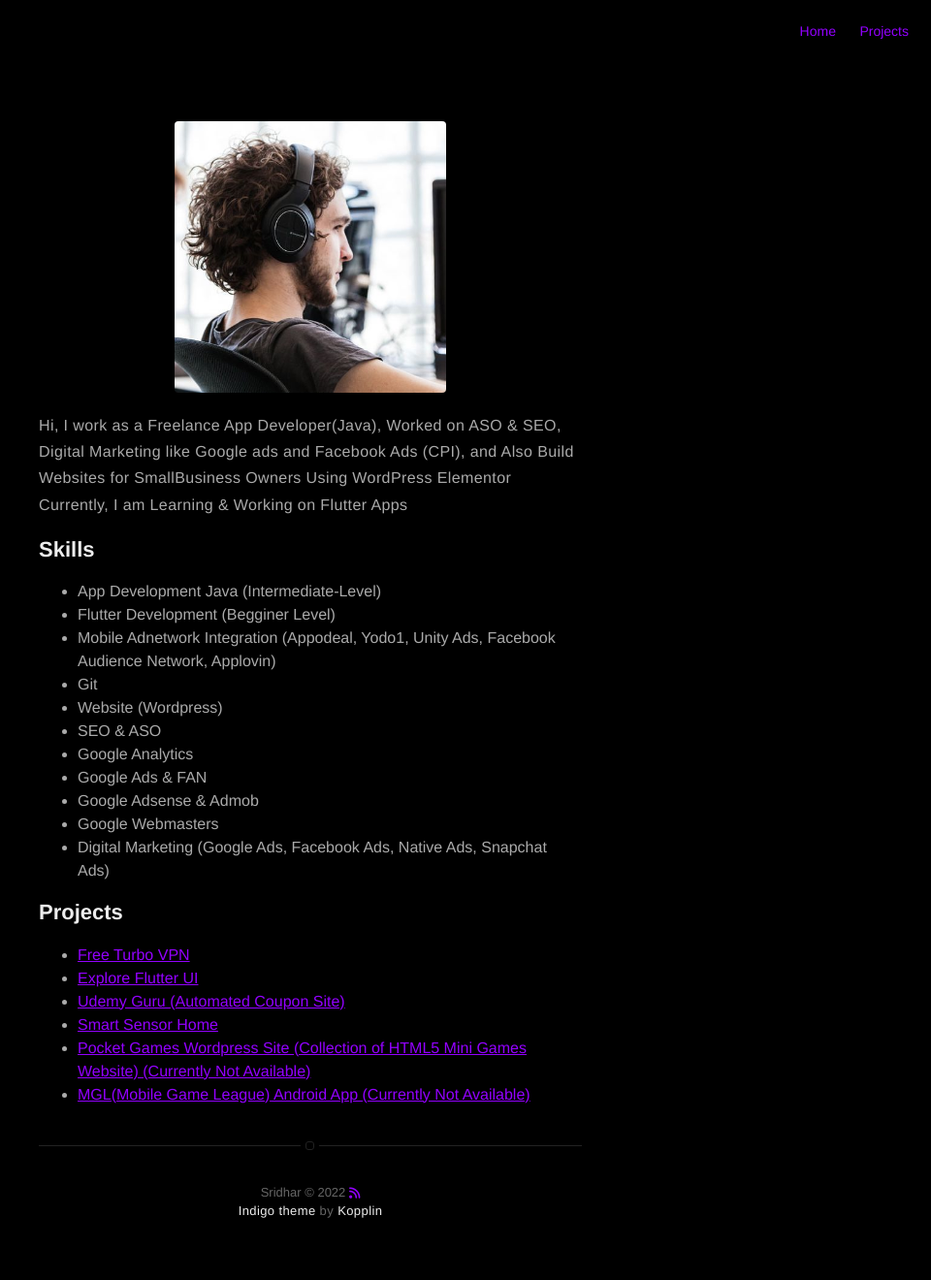
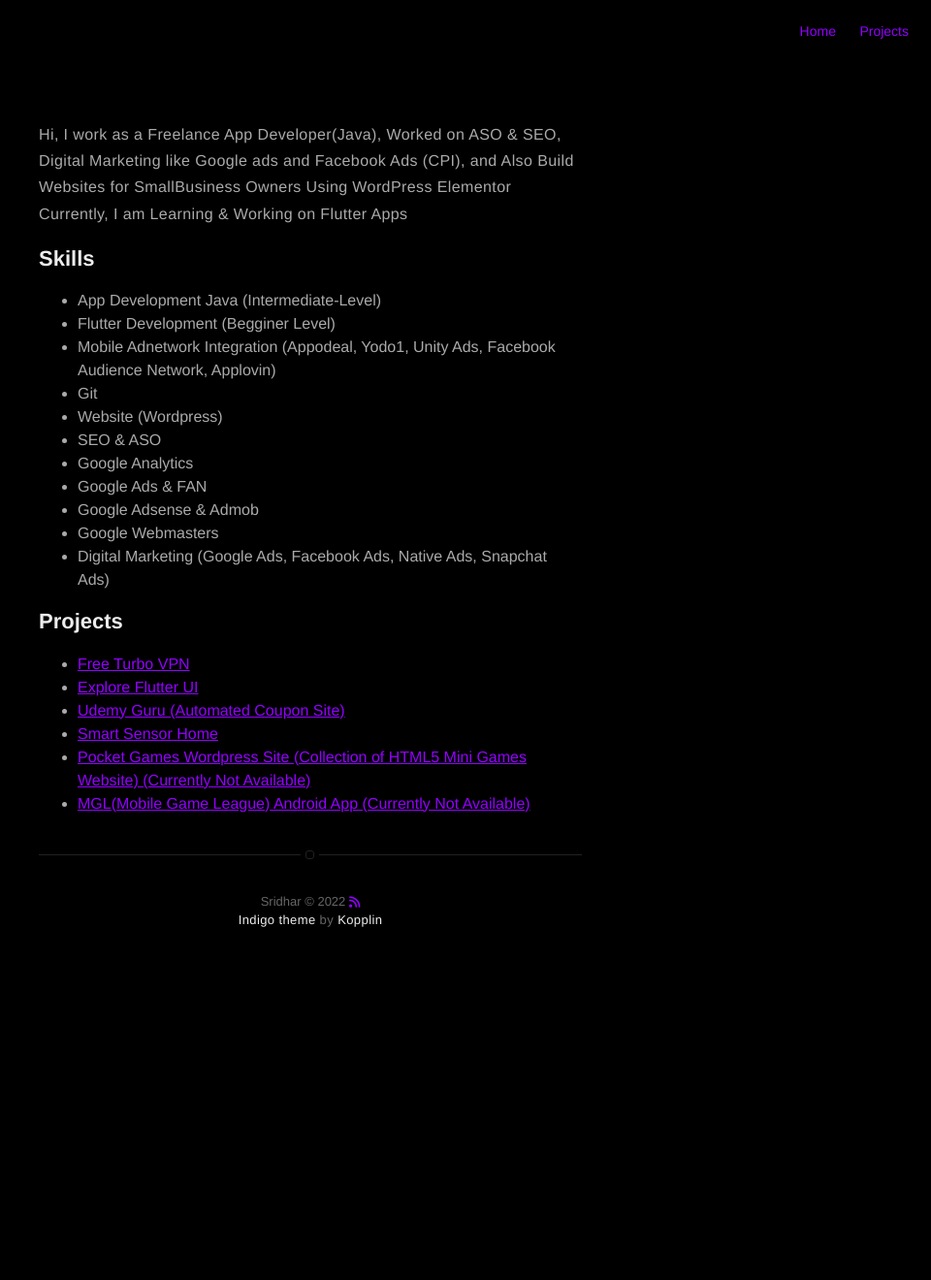
Before and after one commit to Sridhar-Sree/Sridhar-sree.github.io, a Jekyll site: the page built from about.md, in a window 1280 px wide. Shown: the whole page at 97% size, without its empty margins (320-1280 px from the left). Built offline with Jekyll 4.4.1, drawn with Linux system fonts in a browser that asks for light colours; nearby versions of some CDN libraries; after the commit the page ends 1020 px from its top, so only the background shows below that.

```diff
--- a/about.md
+++ b/about.md
@@ -2,8 +2,8 @@
 title: About
 layout: page
 ---
-![Profile Image]({% if site.external-image %}{{ site.picture }}{% else %}{{ site.url }}/{{ site.picture }}{% endif %})
-
+<!-- ![Profile Image]({% if site.external-image %}{{ site.picture }}{% else %}{{ site.url }}/{{ site.picture }}{% endif %})
+ -->
 <p>Hi, I work as a Freelance App Developer(Java), Worked on ASO & SEO, Digital Marketing like Google ads and Facebook Ads (CPI), and Also Build Websites for SmallBusiness Owners Using WordPress Elementor Currently, I am Learning & Working on Flutter Apps </p>
 
 <h2>Skills</h2>
```
